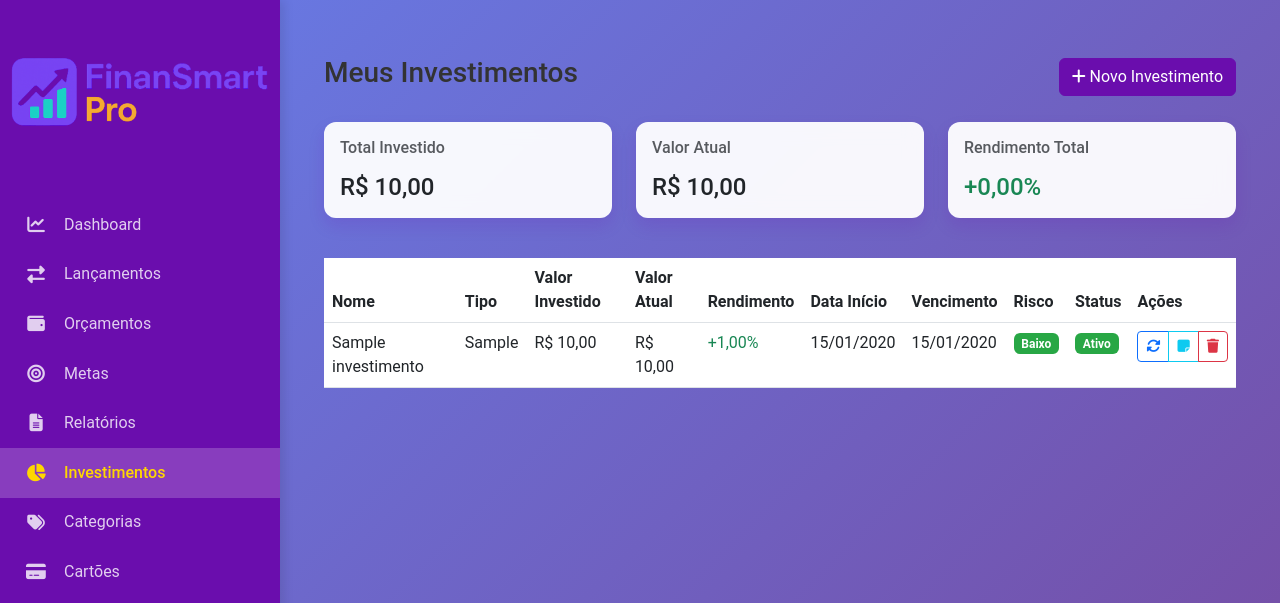
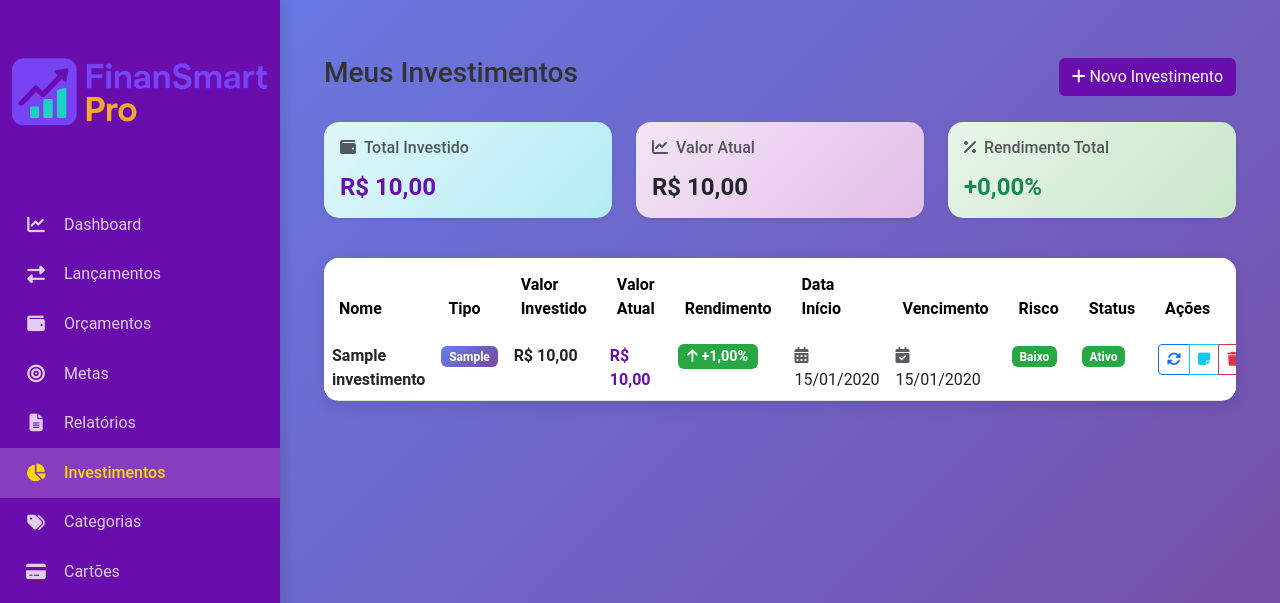
Before and after one commit to MarcusVinicius-BCC/finansmartpro, a PHP site: page /investimentos.php in a window 1280 px wide. Shown: the top 603 px of the page. Run offline with PHP 8.4, Linux system fonts and the light colour scheme; a user stored in the database is signed in; data comes from the database, SQL or seed files in the repository; tables that the repository leaves empty hold one stand-in row (values such as "Sample post"); data that the repository does not hold is empty; a stand-in replaces the project's code that opens the database connection; some libraries are stand-ins or nearby versions.

Commit message:
att pág de investimentos

```diff
--- a/investimentos.php
+++ b/investimentos.php
@@ -77,6 +77,13 @@ if ($total_investido > 0) {
 require_once 'includes/header.php';
 ?>
 
+<style>
+.table thead th {
+    color: #000 !important;
+    font-weight: 600 !important;
+}
+</style>
+
 <div class="container-fluid py-4">
     <div class="d-flex justify-content-between align-items-center mb-4">
         <h1 class="h3">Meus Investimentos</h1>
@@ -88,26 +95,26 @@ require_once 'includes/header.php';
     <!-- Cards de Resumo -->
     <div class="row mb-4">
         <div class="col-md-4 mb-3">
-            <div class="card h-100">
+            <div class="card h-100 shadow-sm" style="border-radius: 15px; border: none; background: linear-gradient(135deg, #e0f7fa 0%, #b2ebf2 100%);">
                 <div class="card-body">
-                    <h6 class="card-title text-muted mb-3">Total Investido</h6>
-                    <h4 class="mb-0">R$ <?= number_format($total_investido, 2, ',', '.') ?></h4>
+                    <h6 class="card-title text-muted mb-3"><i class="fas fa-wallet me-2"></i>Total Investido</h6>
+                    <h4 class="mb-0 text-primary fw-bold">R$ <?= number_format($total_investido, 2, ',', '.') ?></h4>
                 </div>
             </div>
         </div>
         <div class="col-md-4 mb-3">
-            <div class="card h-100">
+            <div class="card h-100 shadow-sm" style="border-radius: 15px; border: none; background: linear-gradient(135deg, #f3e5f5 0%, #e1bee7 100%);">
                 <div class="card-body">
-                    <h6 class="card-title text-muted mb-3">Valor Atual</h6>
-                    <h4 class="mb-0">R$ <?= number_format($total_atual, 2, ',', '.') ?></h4>
+                    <h6 class="card-title text-muted mb-3"><i class="fas fa-chart-line me-2"></i>Valor Atual</h6>
+                    <h4 class="mb-0 text-purple fw-bold">R$ <?= number_format($total_atual, 2, ',', '.') ?></h4>
                 </div>
             </div>
         </div>
         <div class="col-md-4 mb-3">
-            <div class="card h-100">
+            <div class="card h-100 shadow-sm" style="border-radius: 15px; border: none; background: linear-gradient(135deg, <?= $rendimento_total >= 0 ? '#e8f5e9 0%, #c8e6c9 100%' : '#ffebee 0%, #ffcdd2 100%' ?>);">
                 <div class="card-body">
-                    <h6 class="card-title text-muted mb-3">Rendimento Total</h6>
-                    <h4 class="mb-0 <?= $rendimento_total >= 0 ? 'text-success' : 'text-danger' ?>">
+                    <h6 class="card-title text-muted mb-3"><i class="fas fa-percentage me-2"></i>Rendimento Total</h6>
+                    <h4 class="mb-0 fw-bold <?= $rendimento_total >= 0 ? 'text-success' : 'text-danger' ?>">
                         <?= ($rendimento_total >= 0 ? '+' : '') . number_format($rendimento_total, 2, ',', '.') ?>%
                     </h4>
                 </div>
@@ -122,34 +129,37 @@ require_once 'includes/header.php';
                     <i class="fas fa-info-circle"></i> Você ainda não tem investimentos cadastrados.
                 </div>
             <?php else: ?>
-                <div class="table-responsive">
-                    <table class="table table-hover">
-                        <thead>
+                <div class="table-responsive" style="border-radius: 15px; overflow: hidden; box-shadow: 0 4px 15px rgba(0,0,0,0.1);">
+                    <table class="table table-hover mb-0">
+                        <thead style="background: linear-gradient(135deg, #e0e0e0 0%, #f5f5f5 100%);">
                             <tr>
-                                <th>Nome</th>
-                                <th>Tipo</th>
-                                <th>Valor Investido</th>
-                                <th>Valor Atual</th>
-                                <th>Rendimento</th>
-                                <th>Data Início</th>
-                                <th>Vencimento</th>
-                                <th>Risco</th>
-                                <th>Status</th>
-                                <th>Ações</th>
+                                <th style="border: none; padding: 15px; color: #000;">Nome</th>
+                                <th style="border: none; padding: 15px; color: #000;">Tipo</th>
+                                <th style="border: none; padding: 15px; color: #000;">Valor Investido</th>
+                                <th style="border: none; padding: 15px; color: #000;">Valor Atual</th>
+                                <th style="border: none; padding: 15px; color: #000;">Rendimento</th>
+                                <th style="border: none; padding: 15px; color: #000;">Data Início</th>
+                                <th style="border: none; padding: 15px; color: #000;">Vencimento</th>
+                                <th style="border: none; padding: 15px; color: #000;">Risco</th>
+                                <th style="border: none; padding: 15px; color: #000;">Status</th>
+                                <th style="border: none; padding: 15px; color: #000;">Ações</th>
                             </tr>
                         </thead>
-                        <tbody>
+                        <tbody style="background: white;">
                             <?php foreach ($investimentos as $inv): ?>
-                                <tr>
-                                    <td><?= htmlspecialchars($inv['nome']) ?></td>
-                                    <td><?= htmlspecialchars($inv['tipo']) ?></td>
-                                    <td>R$ <?= number_format($inv['valor_investido'], 2, ',', '.') ?></td>
-                                    <td>R$ <?= number_format($inv['valor_atual'], 2, ',', '.') ?></td>
-                                    <td class="<?= $inv['rendimento_percentual'] >= 0 ? 'text-success' : 'text-danger' ?>">
-                                        <?= ($inv['rendimento_percentual'] >= 0 ? '+' : '') . number_format($inv['rendimento_percentual'], 2, ',', '.') ?>%
+                                <tr style="transition: all 0.3s ease;">
+                                    <td><strong><?= htmlspecialchars($inv['nome']) ?></strong></td>
+                                    <td><span class="badge" style="background: linear-gradient(135deg, #667eea 0%, #764ba2 100%);"><?= htmlspecialchars($inv['tipo']) ?></span></td>
+                                    <td><strong>R$ <?= number_format($inv['valor_investido'], 2, ',', '.') ?></strong></td>
+                                    <td><strong class="text-primary">R$ <?= number_format($inv['valor_atual'], 2, ',', '.') ?></strong></td>
+                                    <td>
+                                        <span class="badge <?= $inv['rendimento_percentual'] >= 0 ? 'bg-success' : 'bg-danger' ?>" style="font-size: 0.9rem;">
+                                            <i class="fas fa-<?= $inv['rendimento_percentual'] >= 0 ? 'arrow-up' : 'arrow-down' ?>"></i>
+                                            <?= ($inv['rendimento_percentual'] >= 0 ? '+' : '') . number_format($inv['rendimento_percentual'], 2, ',', '.') ?>%
+                                        </span>
                                     </td>
-                                    <td><?= date('d/m/Y', strtotime($inv['data_inicio'])) ?></td>
-                                    <td><?= $inv['data_vencimento'] ? date('d/m/Y', strtotime($inv['data_vencimento'])) : '-' ?></td>
+                                    <td><i class="fas fa-calendar-alt text-muted me-1"></i><?= date('d/m/Y', strtotime($inv['data_inicio'])) ?></td>
+                                    <td><?= $inv['data_vencimento'] ? '<i class="fas fa-calendar-check text-muted me-1"></i>' . date('d/m/Y', strtotime($inv['data_vencimento'])) : '<span class="text-muted">-</span>' ?></td>
                                     <td>
                                         <span class="badge <?php
                                             echo match($inv['risco']) {
```
Also changed, not shown: calendario.php (+77 -36 lines).
